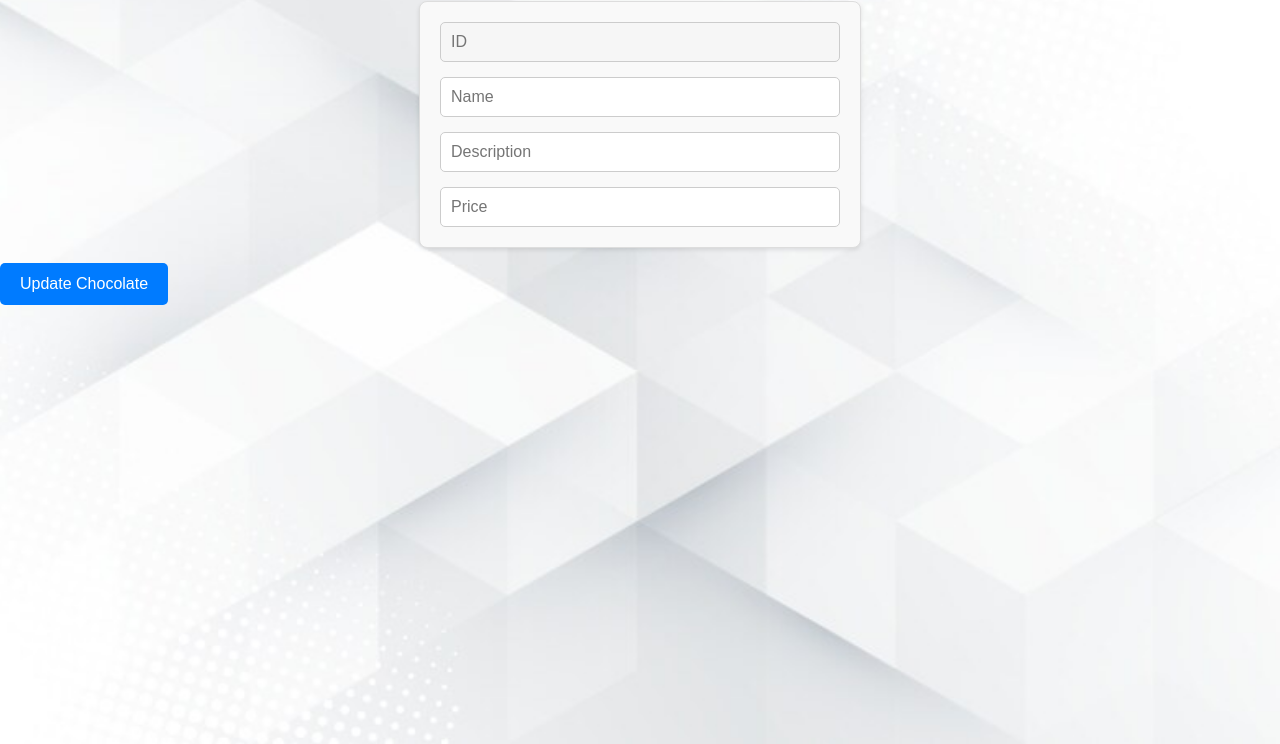
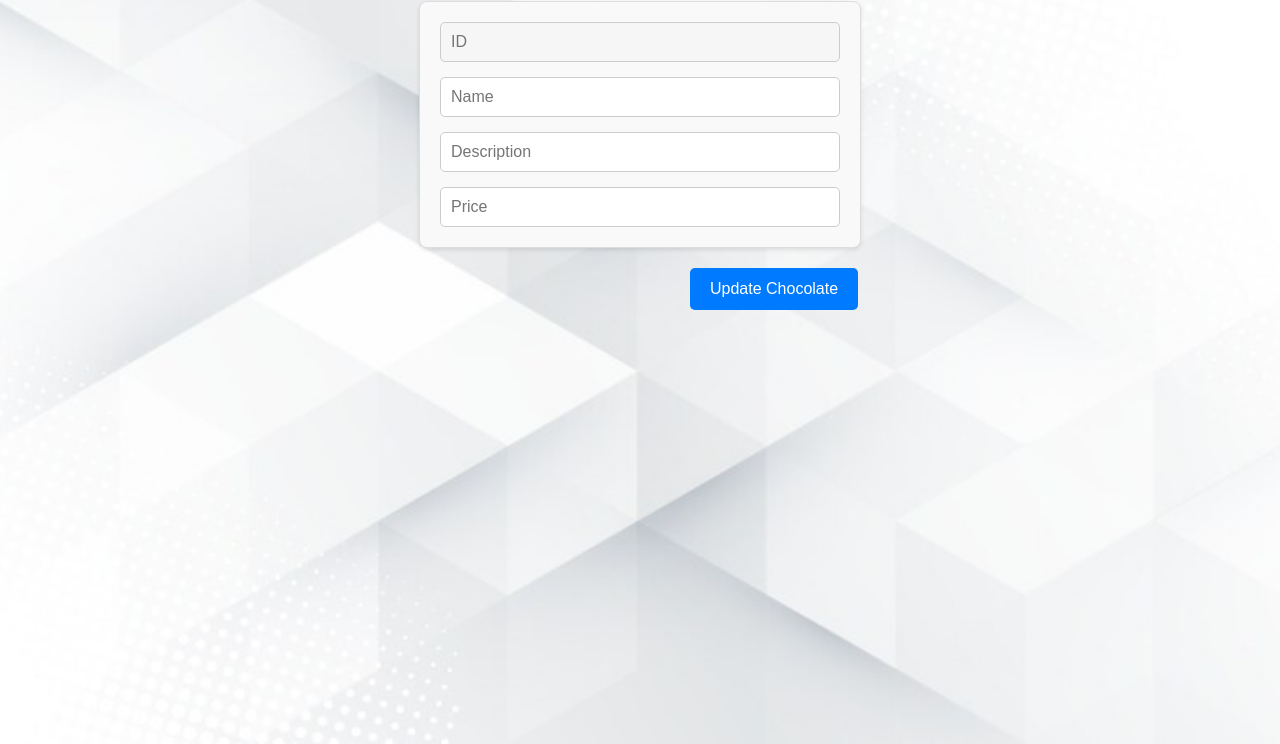
Before and after one commit to swaroopatarkase/Frontend, a React app: page /update/1 in a window 1280 px wide. Shown: the part 77-821 px from the top of the page. Built offline with nearby package versions, Linux system fonts and the light colour scheme; no server answers.

Commit message:
button position changed

```diff
--- a/src/views/Update/update.css
+++ b/src/views/Update/update.css
@@ -31,6 +31,8 @@
 }
 
 .update-add-btn {
+  margin-left: 690px;
+  margin-top: 20px;
    padding: 12px 20px;
     background-color: #007bff;
     color: white;
@@ -39,7 +41,6 @@
     font-size: 16px;
     cursor: pointer;
     transition: background-color 0.3s ease;
-  margin-top: 15px;
 }
 
 .chocolate-add-btn:hover {
```
Lines whose indentation alone changed are shown as unchanged.
